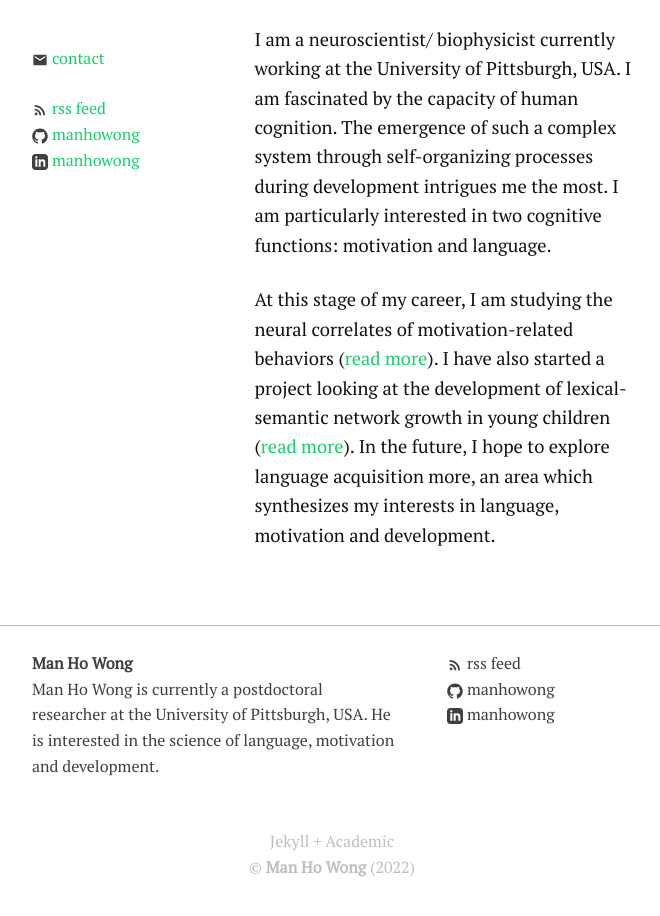
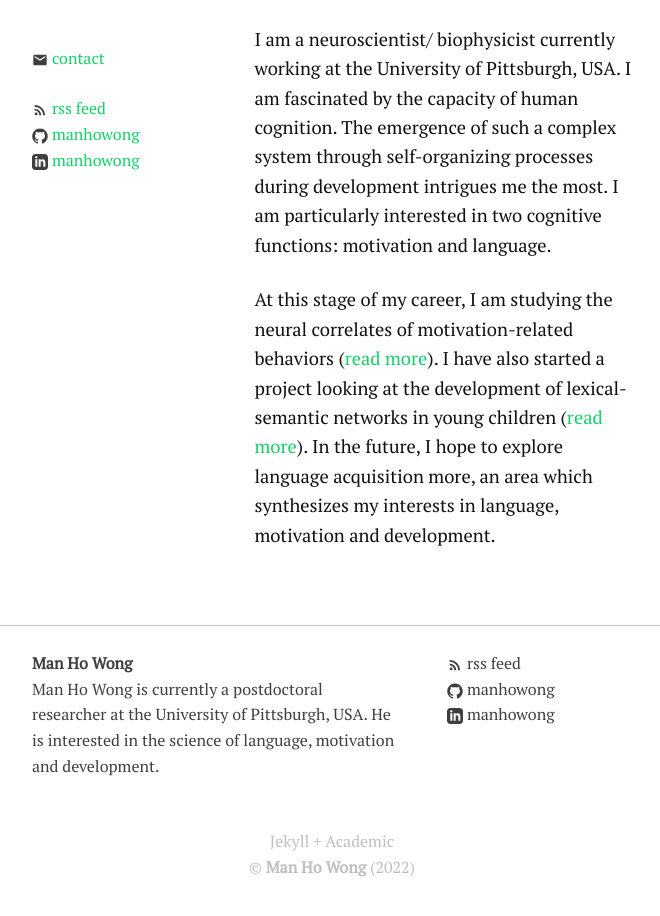
Before and after one commit to manhowong/manhowong.github.io, a Jekyll site: the page built from index.markdown, in a window 1280 px wide, cut to the strip 288-1218 px from the top of the page. Shown: the top 916 px of the strip, without its empty margins (308-968 px from the left). Built offline with Jekyll 4.4.1, drawn with Linux system fonts in a browser that asks for light colours.

Commit message:
Update index.markdown

```diff
--- a/index.markdown
+++ b/index.markdown
@@ -14,4 +14,4 @@ Man Ho Wong, 王文豪
 
 I am a neuroscientist/ biophysicist currently working at the University of Pittsburgh, USA. I am fascinated by the capacity of human cognition. The emergence of such a complex system through self-organizing processes during development intrigues me the most. I am particularly interested in two cognitive functions: motivation and language.
 
-At this stage of my career, I am studying the neural correlates of motivation-related behaviors ([read more](/research/#experience-dependent-maturation-of-the-reward-circuitry)). I have also started a project looking at the development of lexical-semantic network growth in young children ([read more](research/#lexical-semantic-network-analysis-in-children-from-different-socio-economic-backgrounds)). In the future, I hope to explore language acquisition more, an area which synthesizes my interests in language, motivation and development.
+At this stage of my career, I am studying the neural correlates of motivation-related behaviors ([read more](/research/#experience-dependent-maturation-of-the-reward-circuitry)). I have also started a project looking at the development of lexical-semantic networks in young children ([read more](research/#lexical-semantic-network-analysis-in-children-from-different-socio-economic-backgrounds)). In the future, I hope to explore language acquisition more, an area which synthesizes my interests in language, motivation and development.
```
